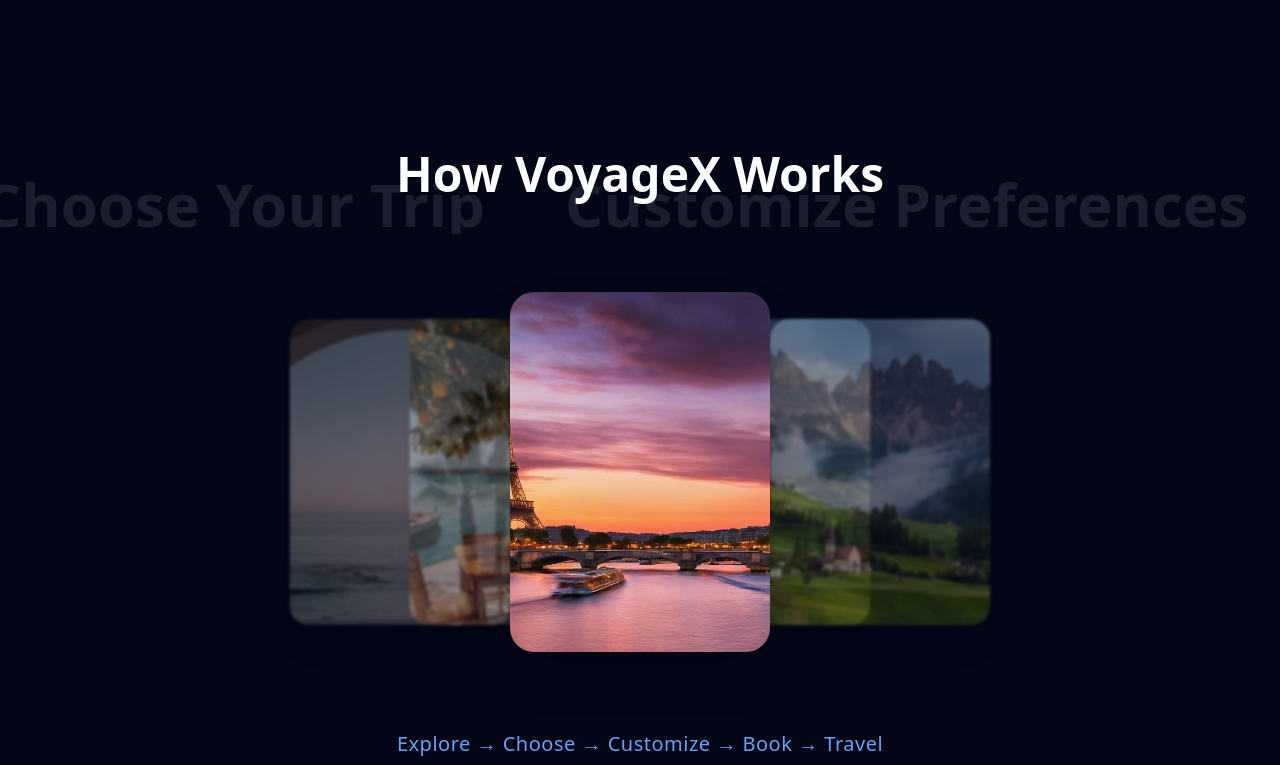
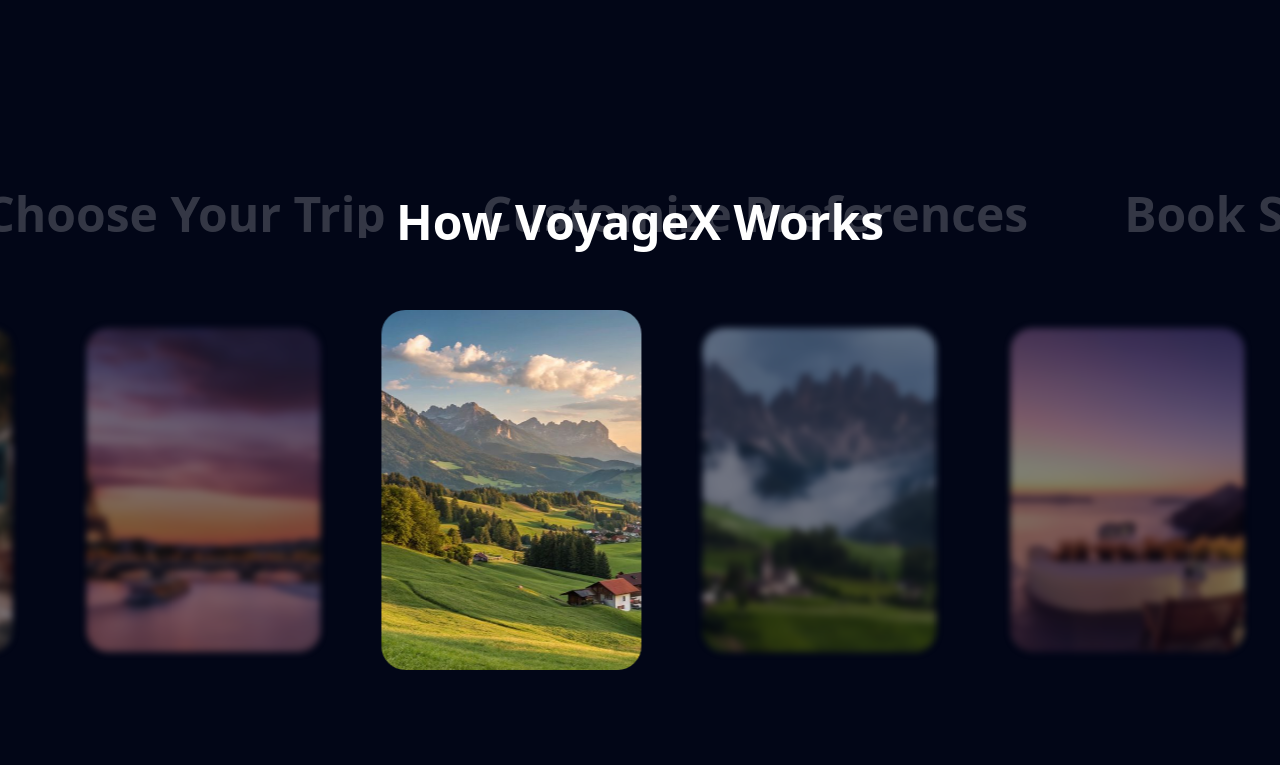
Before and after one commit to rlrakshita123/VoyageX, a React (Vite) app in the folder frontend/: page / in a window 1280 px wide. Shown: the part 1415-2180 px from the top of the page. Built offline with nearby package versions, Linux system fonts and the light colour scheme.

Commit message:
updated home page

```diff
--- a/frontend/src/components/HowItWorks.jsx
+++ b/frontend/src/components/HowItWorks.jsx
@@ -1,56 +1,63 @@
 const HowItWorks = () => {
-  const steps = [
-    { title: "Explore Destinations", img: "/images/float1.jpg" },
-    { title: "Choose Your Trip", img: "/images/float2.jpg" },
-    { title: "Customize Preferences", img: "/images/float3.jpg" },
-    { title: "Book Securely", img: "/images/float4.jpg" },
-    { title: "Travel & Enjoy", img: "/images/float5.jpg" },
+  const images = [
+    "/images/float1.jpg",
+    "/images/float2.jpg",
+    "/images/float3.jpg",
+    "/images/float4.jpg",
+    "/images/float5.jpg",
+    "/images/float6.jpg",
+    "/images/float7.jpg",
+  ];
+
+  const stepsText = [
+    "Explore Destinations",
+    "Choose Your Trip",
+    "Customize Preferences",
+    "Book Securely",
+    "Travel & Enjoy",
   ];
 
   return (
-    <section className="relative min-h-[90vh] bg-[#020617] text-white overflow-hidden flex items-center">
+    <section className="relative min-h-[85vh] bg-[#020617] text-white overflow-hidden flex flex-col justify-center">
 
-      {/* BACKGROUND SCROLL TEXT */}
-      <div className="absolute top-20 w-full overflow-hidden opacity-10">
-        <div className="flex gap-20 w-max animate-scroll-x text-6xl font-bold">
-          {[...steps, ...steps].map((s, i) => (
-            <span key={i}>{s.title}</span>
+      {/* Background scrolling text */}
+      <div className="absolute top-24 w-full overflow-hidden opacity-20">
+        <div className="flex gap-24 w-max animate-scroll-x text-5xl font-semibold">
+          {[...stepsText, ...stepsText].map((text, i) => (
+            <span key={i}>{text}</span>
           ))}
         </div>
       </div>
 
-      {/* MAIN CONTENT */}
-      <div className="relative z-10 max-w-6xl mx-auto px-6 w-full">
+      {/* Heading */}
+      <h2 className="relative z-10 text-center text-4xl md:text-5xl font-semibold mb-16">
+        How VoyageX Works
+      </h2>
 
-        <h2 className="text-4xl md:text-5xl font-extrabold text-center mb-16">
-          How VoyageX Works
-        </h2>
+      {/* Moving Image Strip */}
+      <div className="relative w-full overflow-hidden">
+        <div className="flex w-max gap-12 animate-image-marquee px-12">
 
-        {/* IMAGE STACK */}
-        <div className="relative h-[420px] flex items-center justify-center">
-          {steps.map((step, index) => (
-            <img
-              key={index}
-              src={step.img}
-              alt={step.title}
-              className="absolute w-[260px] h-[360px] object-cover rounded-3xl shadow-2xl transition-all duration-700"
-              style={{
-                transform: `translateX(${(index - 2) * 120}px) scale(${
-                  index === 2 ? 1 : 0.85
-                })`,
-                opacity: index === 2 ? 1 : 0.4,
-                filter: index === 2 ? "blur(0px)" : "blur(2px)",
-                zIndex: index === 2 ? 10 : 1,
-              }}
-            />
-          ))}
+          {[...images, ...images].map((img, index) => {
+            const isCenter = index % images.length === 3;
+
+            return (
+              <div
+                key={index}
+                className={`relative w-[260px] h-[360px] rounded-3xl overflow-hidden transition-all duration-700
+                ${isCenter ? "scale-100 blur-0 opacity-100" : "scale-90 blur-sm opacity-50"}`}
+              >
+                <img
+                  src={img}
+                  alt="How it works visual"
+                  className="w-full h-full object-cover"
+                />
+              </div>
+            );
+          })}
         </div>
+      </div>
 
-        {/* STEP TEXT */}
-        <p className="mt-12 text-center text-xl text-blue-400 tracking-wide">
-          Explore → Choose → Customize → Book → Travel
-        </p>
-      </div>
     </section>
   );
 };
--- a/frontend/src/index.css
+++ b/frontend/src/index.css
@@ -55,3 +55,16 @@
   40% { opacity: 0; transform: scale(1.1); }
   100% { opacity: 0; }
 }
+
+@keyframes image-marquee {
+  0% {
+    transform: translateX(0);
+  }
+  100% {
+    transform: translateX(-50%);
+  }
+}
+
+.animate-image-marquee {
+  animation: image-marquee 22s linear infinite;
+}
```
